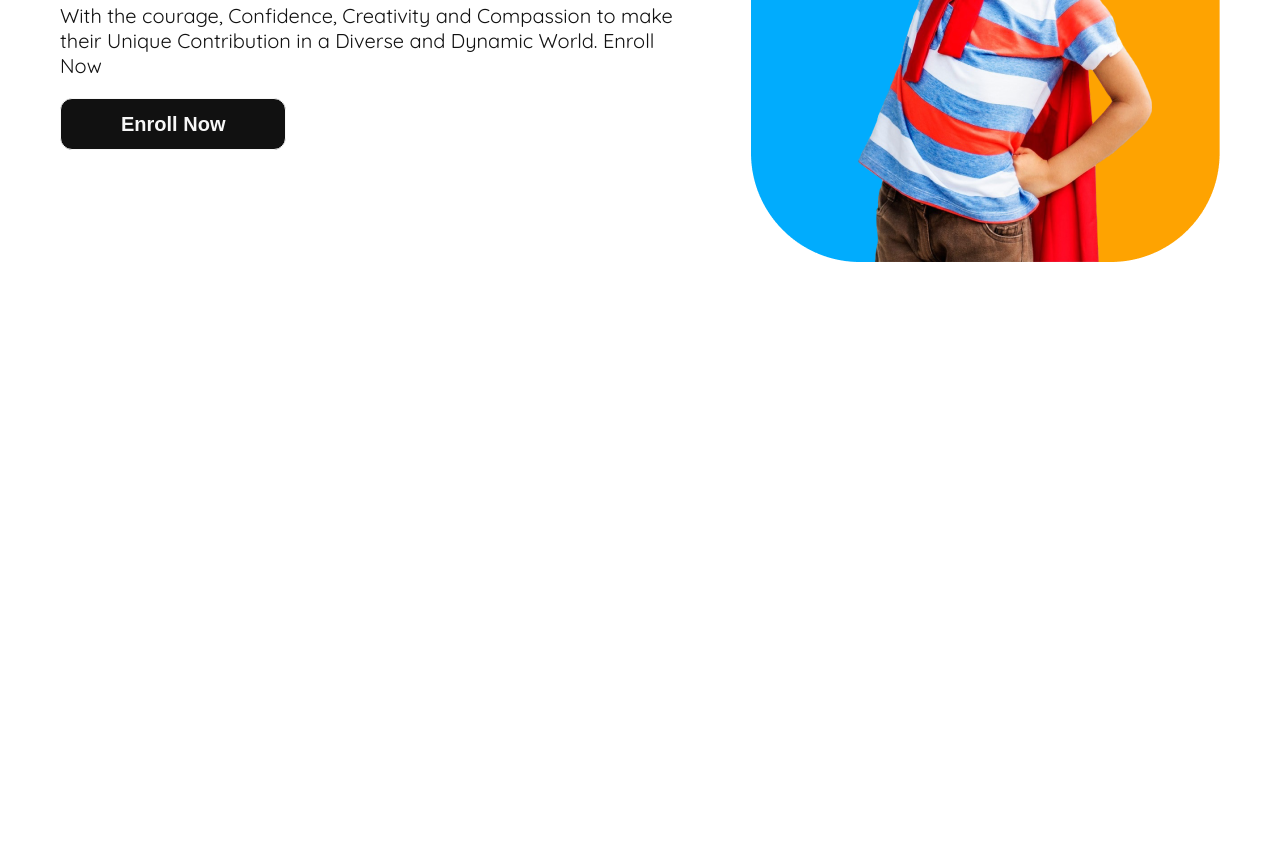
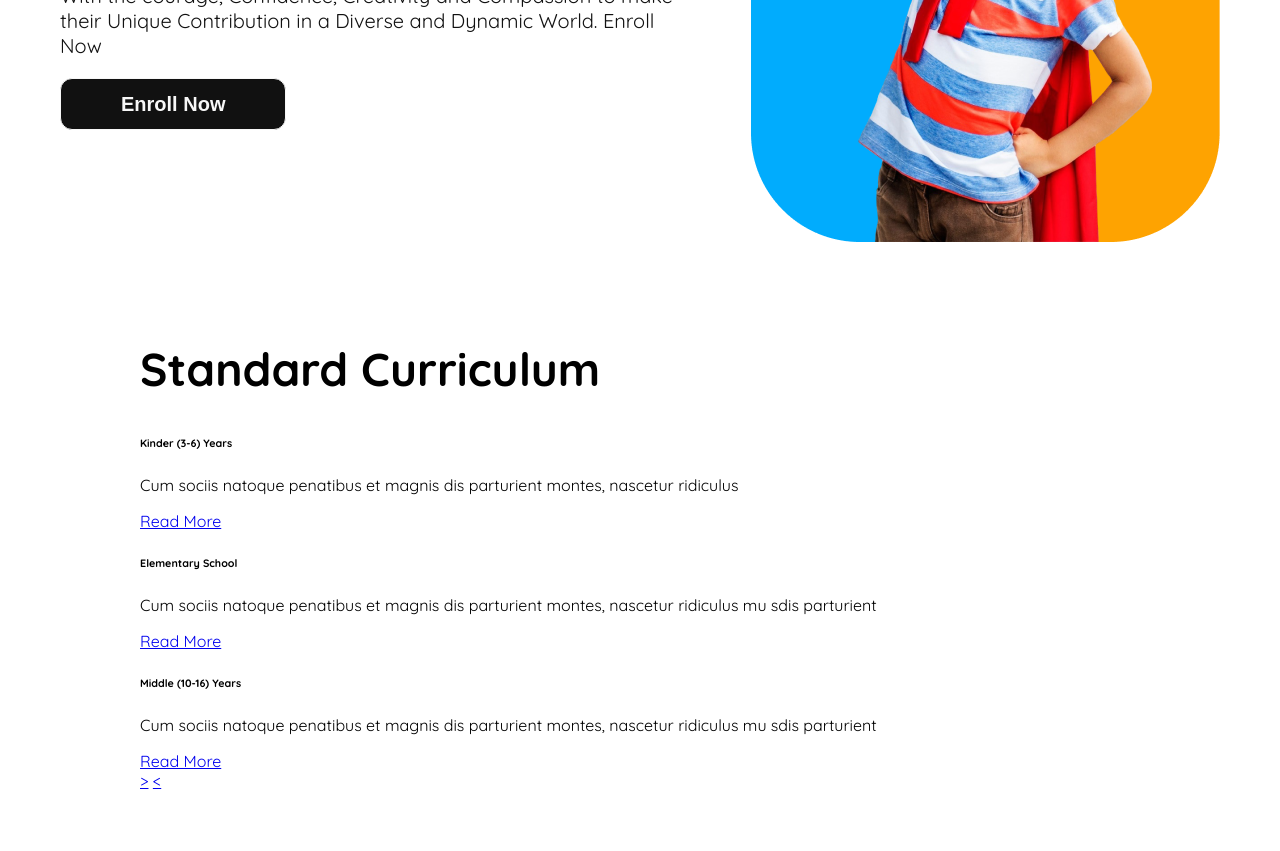
Before and after one commit to Redwanul-Hoque-Chy/PH-Assignment-2, a plain HTML site: page index.html in a window 1280 px wide. Shown: the part 509-1360 px from the top of the page. Before the commit the page ends 800 px from the top, so only its background shows below. Drawn offline with Linux system fonts and the light colour scheme.

Commit message:
school level section added

```diff
--- a/index.html
+++ b/index.html
@@ -38,7 +38,9 @@
             </div>
         </nav>
     </header>
+
     <main>
+
         <section class="banner">
             <div>
                 <h1 class="banner-title"><span class="orange">Empowering</span><br>students from small<br>age <span class="skyblue">towards vision</span></h1>
@@ -48,6 +50,32 @@
             </div>
             <img src="assets/hero-kids.png" alt="Kids">
         </section>
+
+        <section class="school-level">
+            <h1 class="section-title">Standard Curriculum</h1>
+            <div class="box">
+                <div class="box-card-1">
+                    <h6>Kinder (3-6) Years</h6>
+                    <p>Cum sociis natoque penatibus et magnis dis parturient montes, nascetur ridiculus</p>
+                    <a href="#" class="card-link1">Read More</a>
+                </div>
+                <div class="box-card-2">
+                    <h6>Elementary School</h6>
+                    <p>Cum sociis natoque penatibus et magnis dis parturient montes, nascetur ridiculus mu sdis parturient</p>
+                    <a href="#" class="card-link1">Read More</a>
+                </div>
+                <div class="box-card-3">
+                    <h6>Middle (10-16) Years</h6>
+                    <p>Cum sociis natoque penatibus et magnis dis parturient montes, nascetur ridiculus mu sdis parturient</p>
+                    <a href="#" class="card-link1">Read More</a>
+                </div>
+            </div>
+            <div>
+                <a href="#" class="previous-link">&gt;</a>
+                <a href="#" class="next-link">&lt;</a>
+            </div>
+        </section>
+
     </main>
     <footer></footer>
 </body>
--- a/styles/styles.css
+++ b/styles/styles.css
@@ -60,7 +60,7 @@ body{
 
 header{
     max-width: 1440px;
-    padding: 20px 140px;
+    padding: 0px 140px 20px;
     margin: 0px auto;
     align-items: center;
 }
@@ -148,6 +148,24 @@ nav{
     max-width:470px;
 }
 
+.school-level{
+    padding: 60px 140px;
+    background-image: url('assets/bg.png') no-repeat;
+    background-size: 100%;
+    max-width: 1440px;
+    margin: 0px auto;
+}
+
+.section-title{
+    font-size: 46px;
+    font-weight: bold;
+    color: #000;
+}
+
+.scholl-level .box{
+    display: flex;
+}
+
 @media screen and (min-width:600px){
     .mobile-menu{
         display: none;
@@ -157,7 +175,7 @@ nav{
 @media screen and (max-width:600px){
 
     header{
-        padding: 12px 16px;
+        padding: 0px 16px 12px;
         border: 1px solid var(--orange);
     }
 
```
